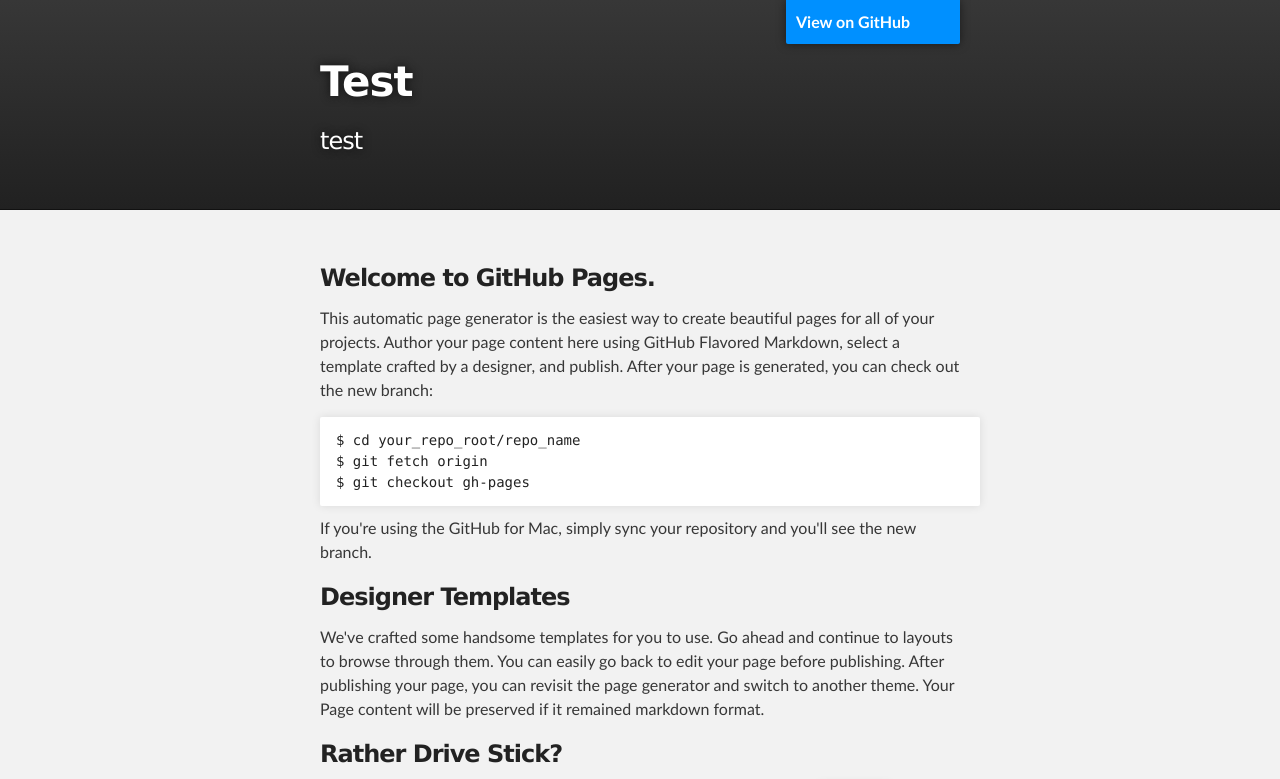
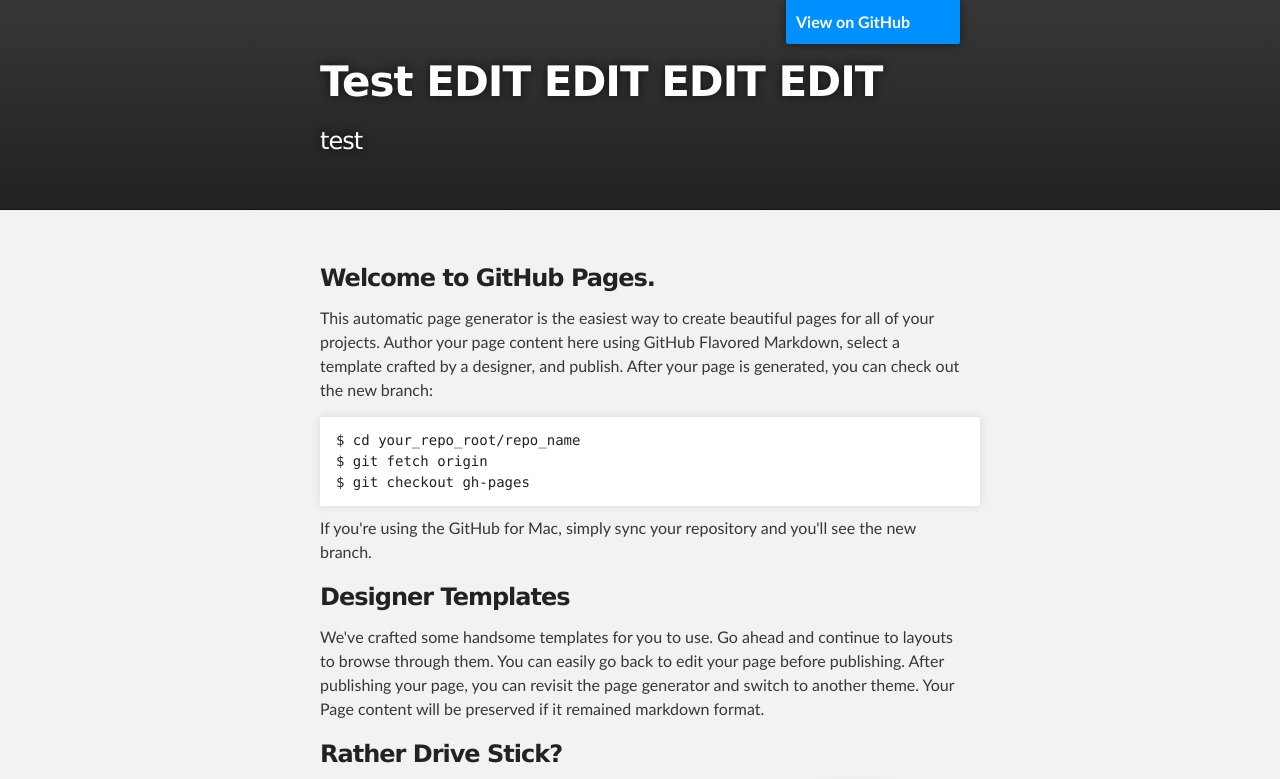
Before and after one commit to christianmartyr/mygithubpage, a plain HTML site: page index.html in a window 1280 px wide. Shown: the top 779 px of the page. Drawn offline with Linux system fonts and the light colour scheme.

Commit message:
Update index.html

```diff
--- a/index.html
+++ b/index.html
@@ -18,7 +18,7 @@
         <header class="inner">
           <a id="forkme_banner" href="https://github.com/kettleio/test">View on GitHub</a>
 
-          <h1 id="project_title">Test</h1>
+          <h1 id="project_title">Test EDIT EDIT EDIT EDIT</h1>
           <h2 id="project_tagline">test</h2>
 
             <section id="downloads">
```
